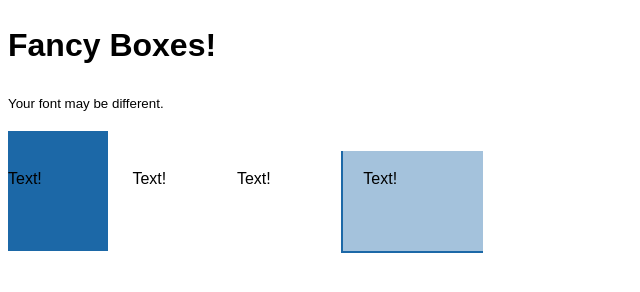
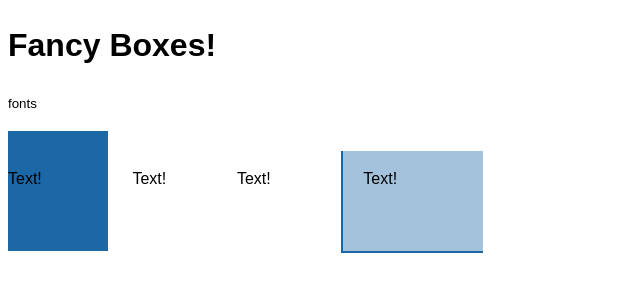
Before and after one commit to ekb53/exercise-9, a plain HTML site: page 02-fancy-boxes/index.html in a window 1280 px wide. Shown: the whole page, without its empty margins (0-640 px from the left). Drawn offline with Linux system fonts and the light colour scheme.

Commit message:
Update index.html

```diff
--- a/02-fancy-boxes/index.html
+++ b/02-fancy-boxes/index.html
@@ -8,7 +8,7 @@
 
   <body>
     <h1>Fancy Boxes!</h1>
-    <p><small>Your font may be different.</small></p>
+    <p><small>fonts</small></p>
 
     <div id="box01">
       <p>Text!</p>
```
